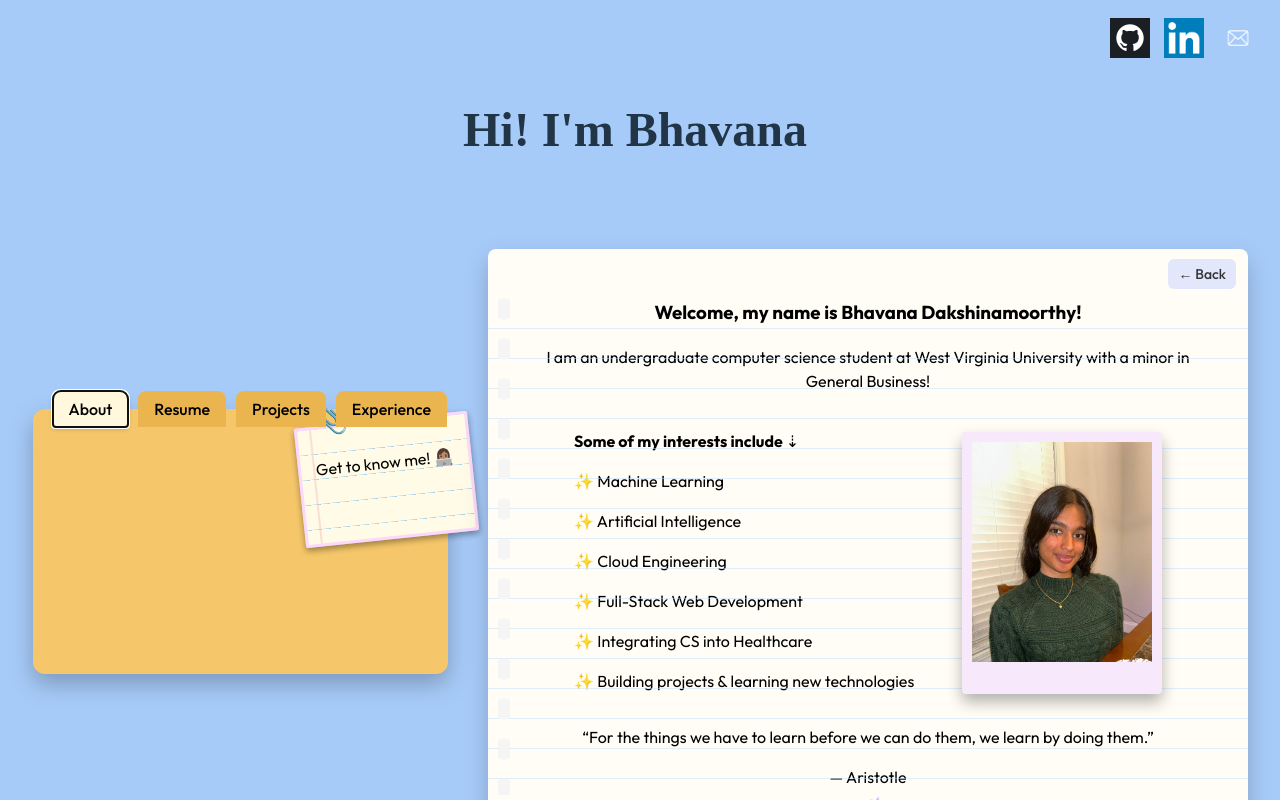
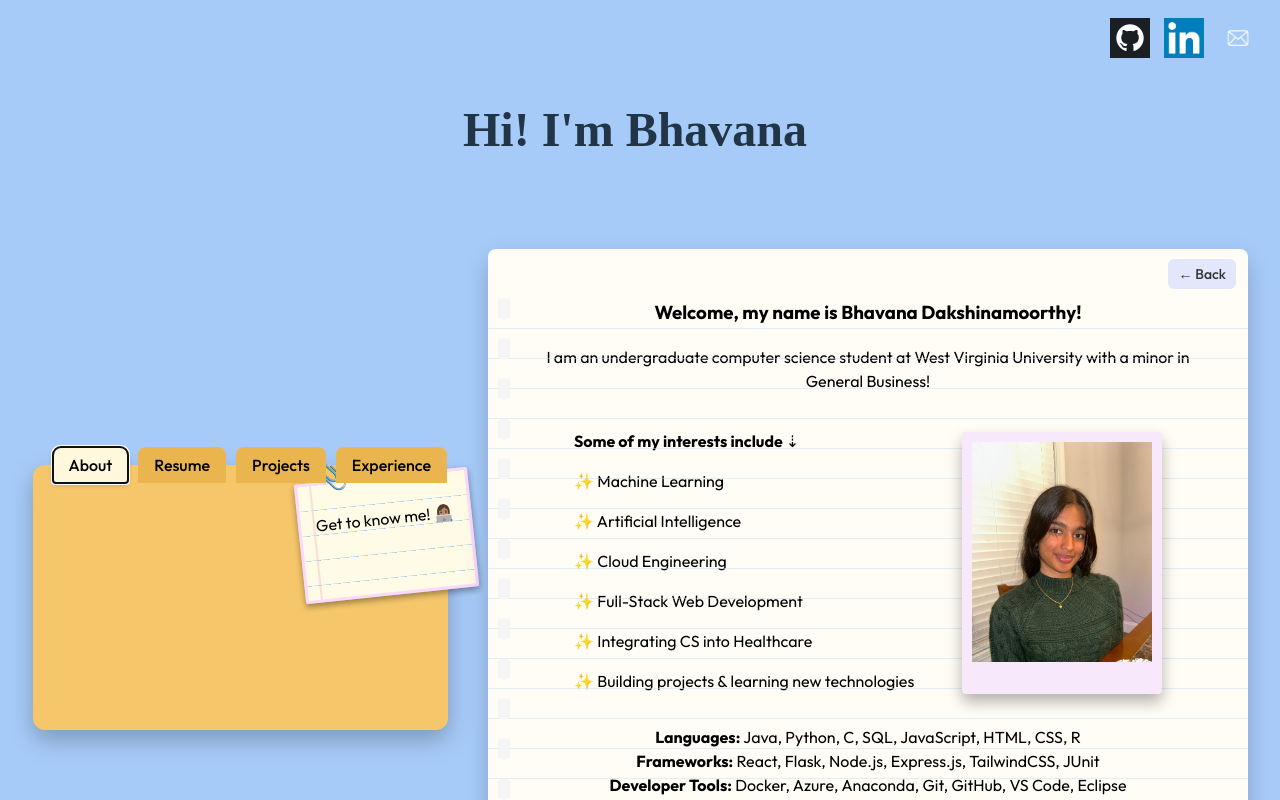
Before and after one commit to bhavana-pixel/portfolio, a React (Vite) app: page / in a window 1280 px wide. Both pictures are taken after a click on the button "About". Shown: the top 800 px of the page. Built offline with nearby package versions, Linux system fonts and the light colour scheme.

Commit message:
Added skills to about page.

```diff
--- a/src/Folder.jsx
+++ b/src/Folder.jsx
@@ -101,6 +101,15 @@ export default function Folder() {
                     </div>
 
                   </div>
+                  {/* SKILLS */}
+                  <p className="skills">
+                    <b>Languages:</b> Java, Python, C, SQL, JavaScript, HTML, CSS, R <br></br>
+                    <b>Frameworks:</b> React, Flask, Node.js, Express.js, TailwindCSS, JUnit<br></br>
+                    <b>Developer Tools:</b> Docker, Azure, Anaconda, Git, GitHub, VS Code, Eclipse<br></br>
+                    <b>ML Libraries:</b> Scikit-Learn, pandas, NumPy, Matplotlib<br></br>
+                  </p>
+                  {/* SKILLS */}
+
                   <p className="quote">
                     “For the things we have to learn before we can do them, we learn by doing them.”
                   </p>
```
